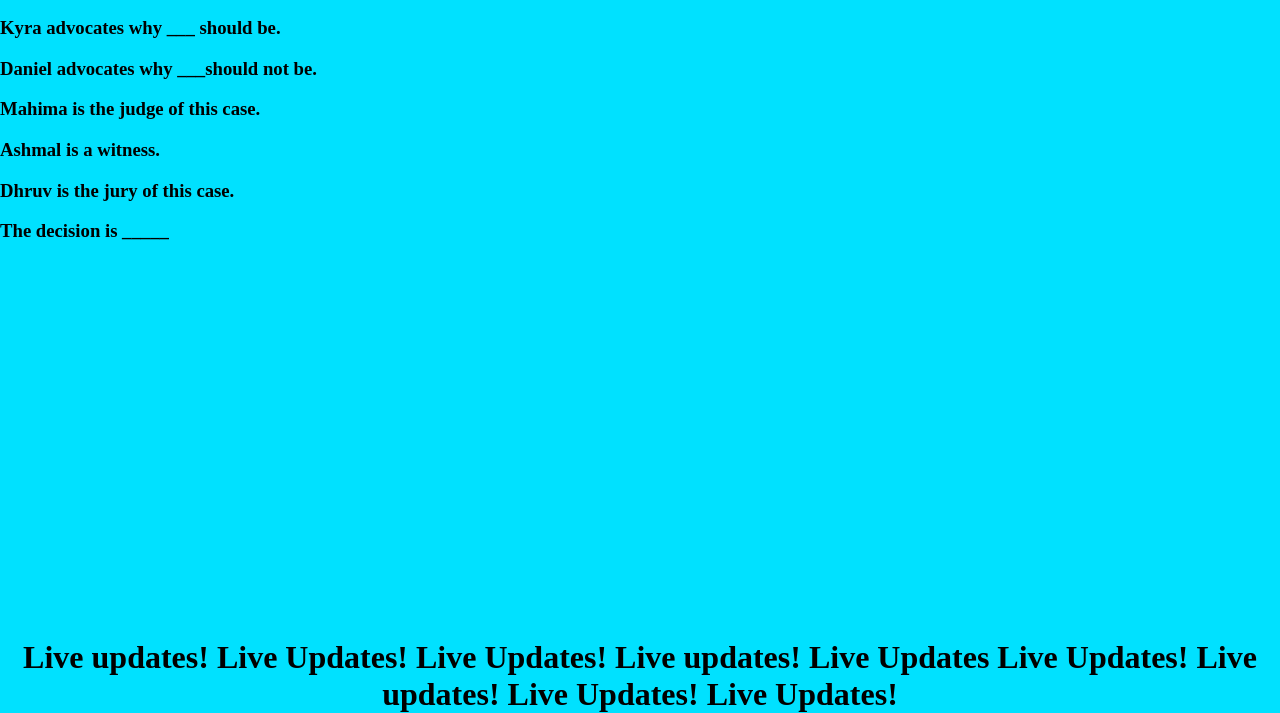
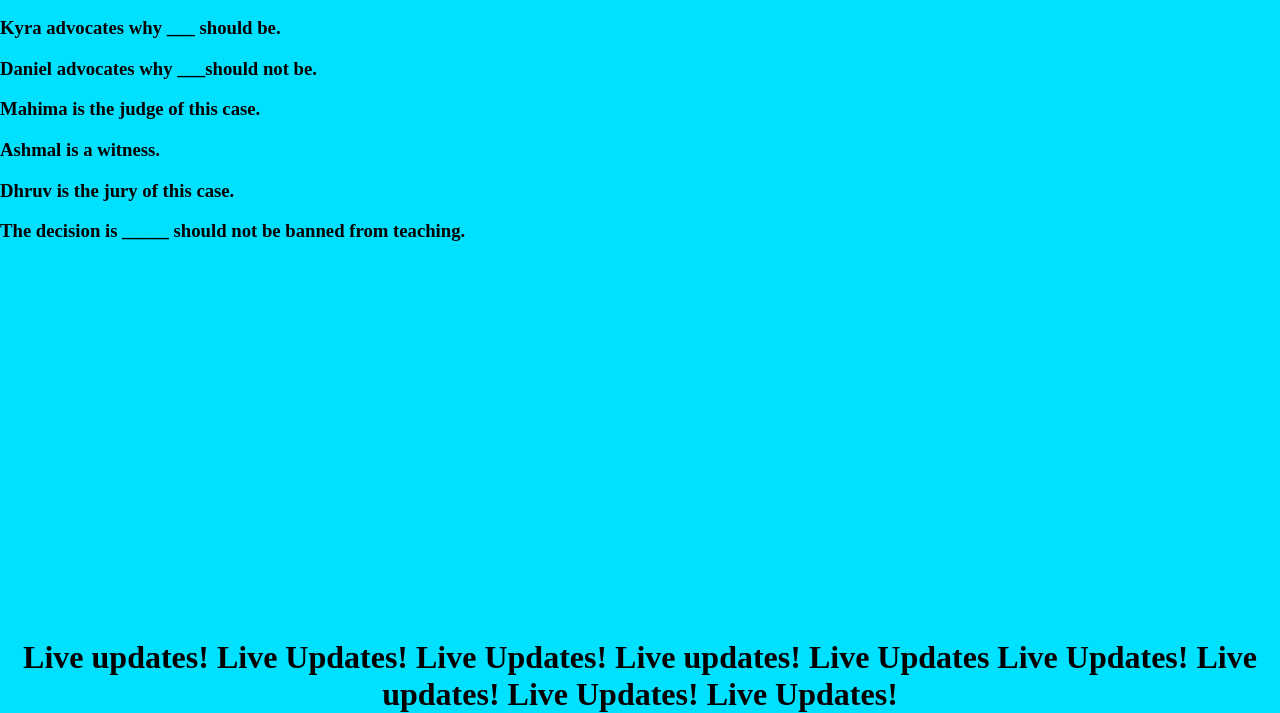
Before and after one commit to Saood-Usmani/joke4324, a plain HTML site: page index.html in a window 1280 px wide. Shown: the part 87-800 px from the top of the page. Drawn offline with Linux system fonts and the light colour scheme.

Commit message:
Update index.html

```diff
--- a/index.html
+++ b/index.html
@@ -14,7 +14,7 @@
     <h3>Mahima is the judge of this case.</h3>
     <h3>Ashmal is a witness.</h3>
     <h3>Dhruv is the jury of this case.</h3>
-    <h3>The decision is _____</h3>
+    <h3>The decision is _____ should not be banned from teaching.</h3>
     <h1 style="position: absolute; bottom: 0; text-align: center; left: 0; right: 0; margin: 0;">Live updates! Live Updates! Live Updates! Live updates! Live Updates Live Updates! Live updates! Live Updates! Live Updates!</h1>
 </body>
 </html>
```
